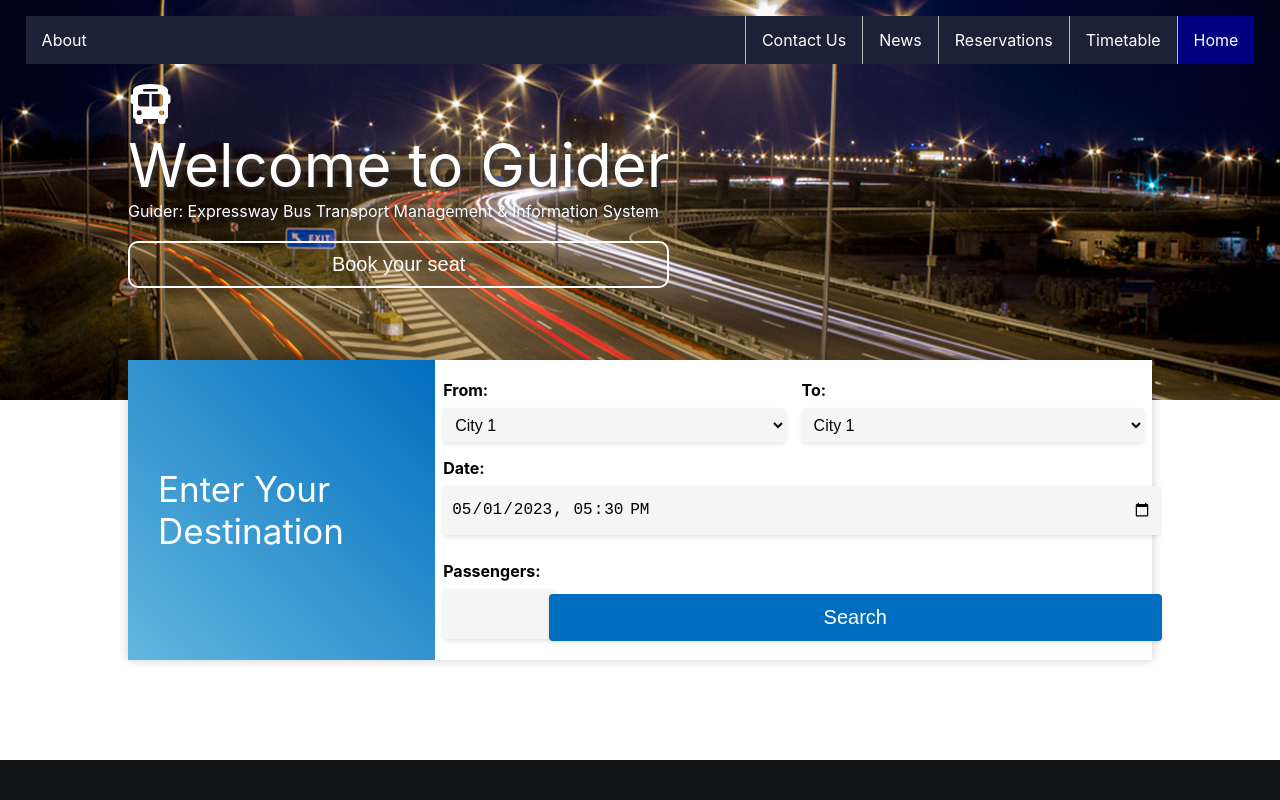
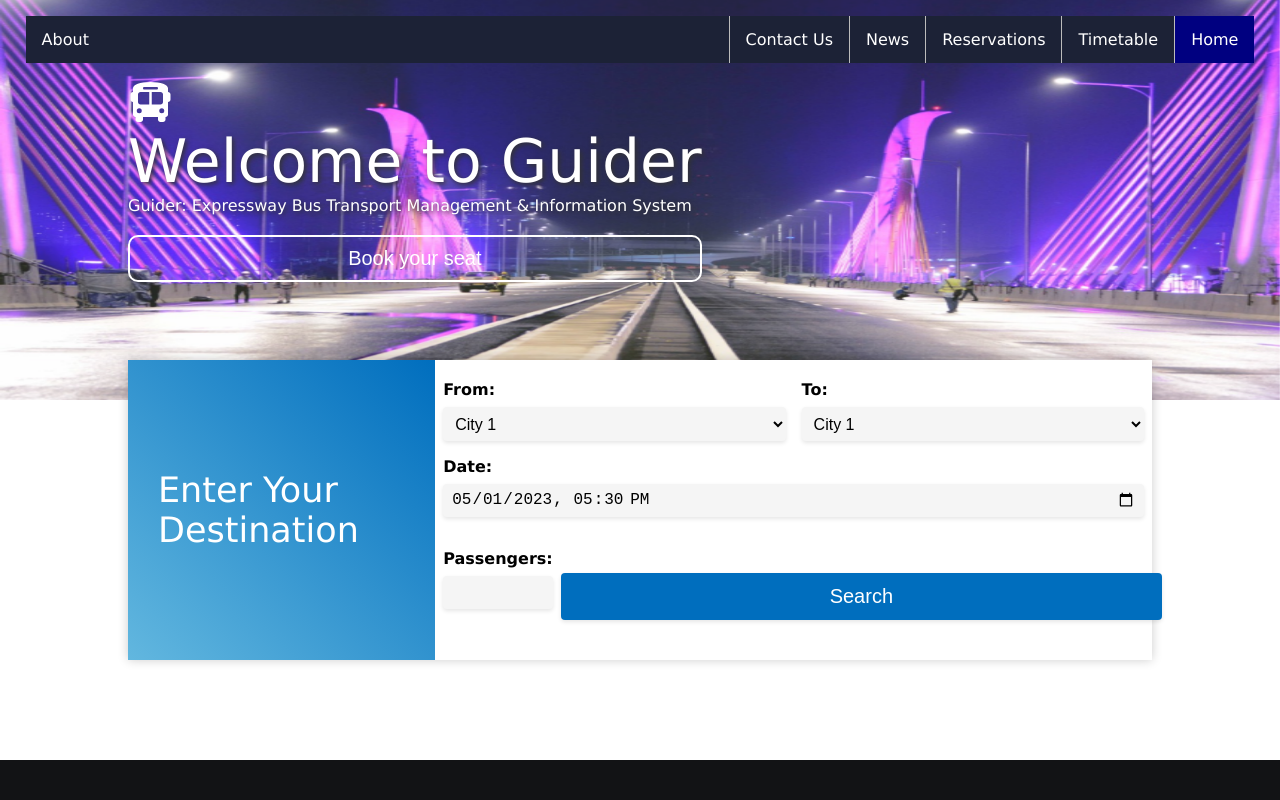
Before and after one commit to Guider-Bus-Reservation-System/Frontend, a React (Create React App) app: page / in a window 1280 px wide. Shown: the top 800 px of the page. Built offline with nearby package versions, Linux system fonts and the light colour scheme.

Commit message:
Add slideshow

```diff
--- a/src/components/common/styles/footer.css
+++ b/src/components/common/styles/footer.css
@@ -3,6 +3,7 @@ footer {
 	color: #a7a7a7;
 	font-size: 16px;
 }
+
 footer * {
 	font-family: "Poppins", sans-serif;
 	box-sizing: border-box;
--- a/src/components/common/styles/navbar.css
+++ b/src/components/common/styles/navbar.css
@@ -54,6 +54,6 @@
 	background-color: #111;
 }
 
-.active {
+.navbar-links-item .active {
 	background-color: #000080;
 }
--- /dev/null
+++ b/src/components/index/slideshow.jsx
@@ -0,0 +1,75 @@
+import React, { useState, useEffect } from "react";
+import "./styles/slideshow.css";
+
+const Slideshow = () => {
+	const [slideIndex, setSlideIndex] = useState(0);
+
+	useEffect(() => {
+		const interval = setInterval(() => {
+			setSlideIndex((prevIndex) => (prevIndex + 1) % 3);
+		}, 5000);
+
+		return () => clearInterval(interval);
+	}, []);
+
+	const showSlides = () => {
+		const slides = document.getElementsByClassName("mySlides");
+		const dots = document.getElementsByClassName("dot");
+
+		for (let i = 0; i < slides.length; i++) {
+			slides[i].style.display = "none";
+		}
+
+		slides[slideIndex].style.display = "block";
+
+		for (let i = 0; i < dots.length; i++) {
+			dots[i].className = dots[i].className.replace(" active", "");
+		}
+
+		dots[slideIndex].className += " active";
+	};
+
+	useEffect(() => {
+		showSlides();
+	}, [slideIndex]);
+
+	return (
+		<div>
+			<div className="slideshow-container">
+				<div className="mySlides fade">
+					<img
+						src="homepage.png"
+						alt="homepage.png"
+						style={{ width: "100%" }}
+					/>
+				</div>
+
+				<div className="mySlides fade">
+					<img
+						src="img1.png"
+						alt="img1.png"
+						style={{ width: "100%" }}
+					/>
+				</div>
+
+				<div className="mySlides fade">
+					<img
+						src="img2.jpg"
+						alt="img2.jpg"
+						style={{ width: "100%" }}
+					/>
+				</div>
+			</div>
+
+			<br />
+
+			<div style={{ textAlign: "center" }}>
+				<span className="dot"></span>
+				<span className="dot"></span>
+				<span className="dot"></span>
+			</div>
+		</div>
+	);
+};
+
+export default Slideshow;
--- /dev/null
+++ b/src/components/index/styles/slideshow.css
@@ -0,0 +1,59 @@
+* {
+	box-sizing: border-box;
+}
+body {
+	font-family: Verdana, sans-serif;
+}
+.mySlides {
+	display: none;
+}
+
+img {
+	vertical-align: middle;
+	height: 400px;
+}
+
+/* Slideshow container */
+.slideshow-container {
+	width: 100%;
+	max-width: 100%;
+	position: relative;
+	margin: auto;
+}
+
+/* The dots/bullets/indicators */
+.dot {
+	height: 15px;
+	width: 15px;
+	margin: 0 2px;
+	background-color: #bbb;
+	border-radius: 50%;
+	display: inline-block;
+	transition: background-color 0.6s ease;
+}
+
+.active {
+	background-color: #717171;
+}
+
+/* Fading animation */
+.fade {
+	animation-name: fade;
+	animation-duration: 1.5s;
+}
+
+@keyframes fade {
+	from {
+		opacity: 0.4;
+	}
+	to {
+		opacity: 1;
+	}
+}
+
+/* On smaller screens, decrease text size */
+@media only screen and (max-width: 300px) {
+	.text {
+		font-size: 11px;
+	}
+}
--- a/src/pages/index.jsx
+++ b/src/pages/index.jsx
@@ -5,6 +5,7 @@ import { faBus } from "@fortawesome/free-solid-svg-icons";
 import Navbar from "../components/common/navbar";
 import Search from "../components/index/search";
 import Footer from "../components/common/footer";
+import Slideshow from "../components/index/slideshow";
 
 import "./styles/index.css";
 
@@ -18,11 +19,12 @@ const Index = () => {
 					</div>
 
 					<div className="home-header-image-container">
-						<img
+						{/*<img
 							src="homepage.png"
 							alt="homepage"
 							className="home-header-image"
-						/>
+						/>*/}
+						<Slideshow className="home-header-image" />
 					</div>
 
 					<div className="home-header-container">
--- a/src/pages/styles/about.css
+++ b/src/pages/styles/about.css
@@ -19,6 +19,7 @@
 .about-header-image-container {
 	position: absolute;
 	height: 250px;
+	width: 100%;
 	overflow: hidden;
 	z-index: -1;
 }
--- a/src/pages/styles/contact.css
+++ b/src/pages/styles/contact.css
@@ -18,6 +18,7 @@
 .contact-header-image-container {
 	position: absolute;
 	height: 250px;
+	width: 100%;
 	overflow: hidden;
 	z-index: -1;
 }
--- a/src/pages/styles/index.css
+++ b/src/pages/styles/index.css
@@ -19,6 +19,7 @@
 	position: absolute;
 	height: 400px;
 	overflow: hidden;
+	width: 100%;
 	z-index: -1;
 }
 
--- a/src/pages/styles/news.css
+++ b/src/pages/styles/news.css
@@ -18,6 +18,7 @@
 .news-header-image-container {
 	position: absolute;
 	height: 250px;
+	width: 100%;
 	overflow: hidden;
 	z-index: -1;
 }
--- a/src/pages/styles/reservations.css
+++ b/src/pages/styles/reservations.css
@@ -18,6 +18,7 @@
 .reservations-header-image-container {
 	position: absolute;
 	height: 250px;
+	width: 100%;
 	overflow: hidden;
 	z-index: -1;
 }
--- a/src/pages/styles/timetable.css
+++ b/src/pages/styles/timetable.css
@@ -18,6 +18,7 @@
 .timetable-header-image-container {
 	position: absolute;
 	height: 250px;
+	width: 100%;
 	overflow: hidden;
 	z-index: -1;
 }
```
Also changed, not shown: public/img1.png (added), public/img2.jpg (added).
